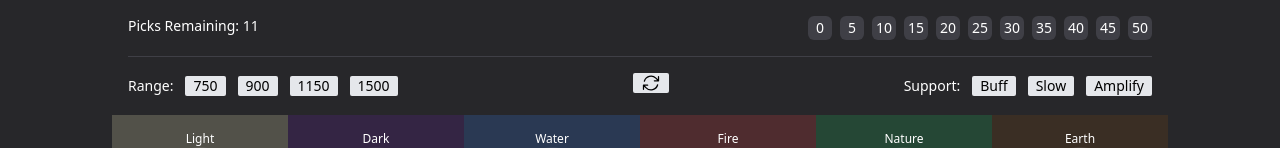
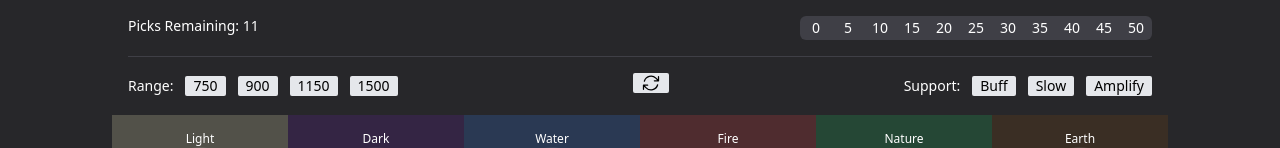
Before and after one commit to nicksheffield/elementtd2-towertable, a React (Vite) app: page / in a window 1280 px wide. Shown: the top 148 px of the page. Built offline with nearby package versions, Linux system fonts and the light colour scheme.

Commit message:
add hoverable turn number tracker

```diff
--- a/src/App.tsx
+++ b/src/App.tsx
@@ -41,6 +41,9 @@ function App() {
 	const [elements, setElements] = useState<ElementName[]>(
 		location.hash.split('').map(convertSymbolToElementName).filter(isNotNull)
 	)
+
+	const [fakeElements, setFakeElements] = useState<ElementName[]>([])
+
 	const [hovered, setHovered] = useState<Tower | null>(null)
 	const [range, setRange] = useState<Range | null>(null)
 	const [support, setSupport] = useState<Support | null>(null)
@@ -50,20 +53,37 @@ function App() {
 	}, [elements])
 
 	return (
-		<Context.Provider value={{ elements, setElements, hovered, setHovered, range, setRange, support, setSupport }}>
+		<Context.Provider
+			value={{
+				elements: fakeElements.length ? fakeElements : elements,
+				setElements,
+				hovered,
+				setHovered,
+				range,
+				setRange,
+				support,
+				setSupport,
+			}}
+		>
 			{/* <Overlay /> */}
 			<div className="flex flex-col gap-4 pt-4 h-screen">
 				<div className="flex flex-row justify-between max-w-5xl container mx-auto border-b border-zinc-700 pb-4">
 					<div className="text-sm">Picks Remaining: {11 - elements.length}</div>
 
-					<div className="flex items-center gap-2">
+					<div className="flex items-center">
 						{[...Array(11)].fill(null).map((_, i) => (
 							<div
 								key={i}
 								className={clsx(
-									'text-sm font-medium w-6 h-6 rounded-md flex items-center justify-center',
-									elements[i] ? getElementText(elements[i]) : 'bg-zinc-700'
+									'relative text-sm font-medium w-8 h-6 flex items-center justify-center select-none',
+									elements[i] ? getElementText(elements[i]) : 'bg-zinc-700',
+									i === 0 && 'rounded-l-md',
+									i === 10 && 'rounded-r-md',
+									fakeElements.length && fakeElements.length === i + 1 && 'ring-2 ring-white z-10',
+									fakeElements.length && fakeElements.length < i + 1 && 'opacity-25'
 								)}
+								onMouseOver={() => setFakeElements(elements.slice(0, i + 1))}
+								onMouseOut={() => setFakeElements([])}
 							>
 								{i * 5}
 							</div>
```
